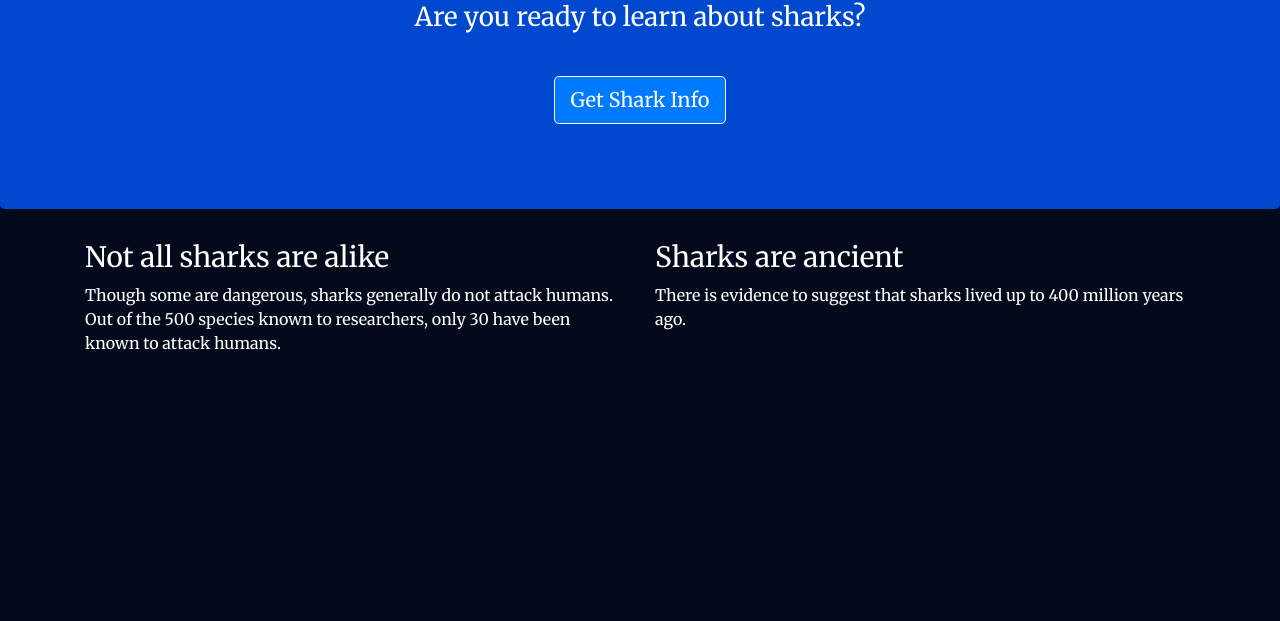
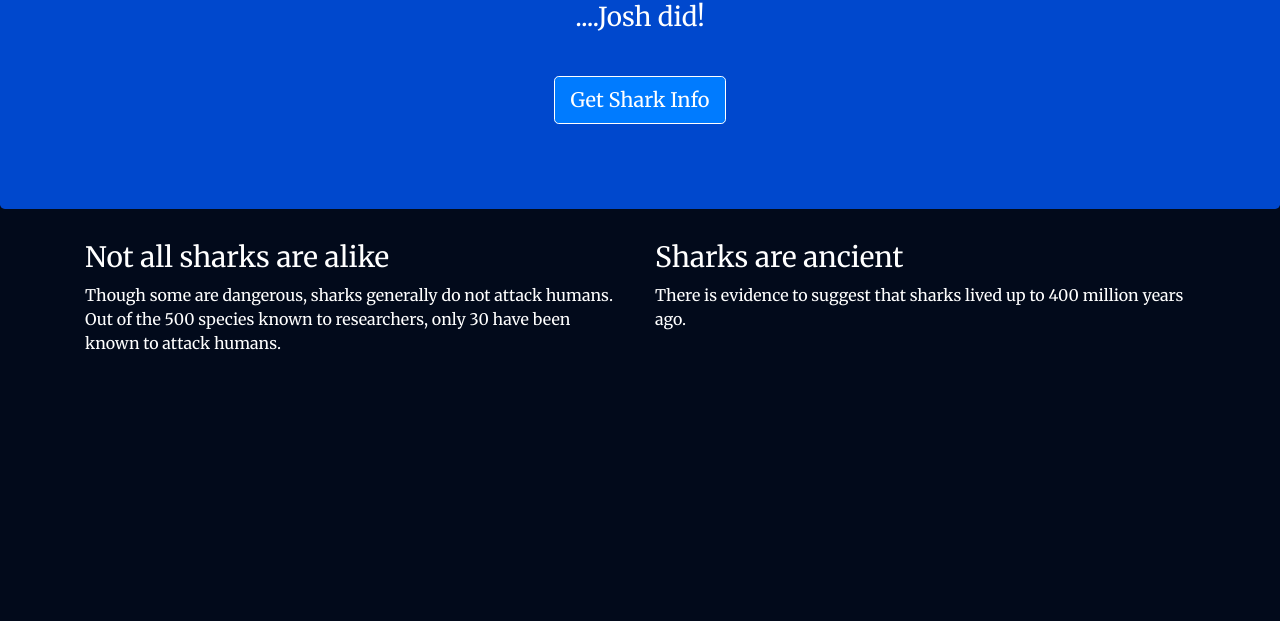
Before and after one commit to spicycheeto/node_project, a website: page views/index.html in a window 1280 px wide. Shown: the part 179-800 px from the top of the page. Drawn offline with nearby package versions, Linux system fonts and the light colour scheme.

Commit message:
content update 6/18/2019

```diff
--- a/views/index.html
+++ b/views/index.html
@@ -28,7 +28,7 @@
     <div class="jumbotron">
         <div class="container">
             <h1>Who let the sharks out!?</h1>
-            <p>Are you ready to learn about sharks?</p>
+            <p>....Josh did!</p>
             <br>
             <p><a class="btn btn-primary btn-lg" href="/sharks" role="button">Get Shark Info</a>
             </p>
```
